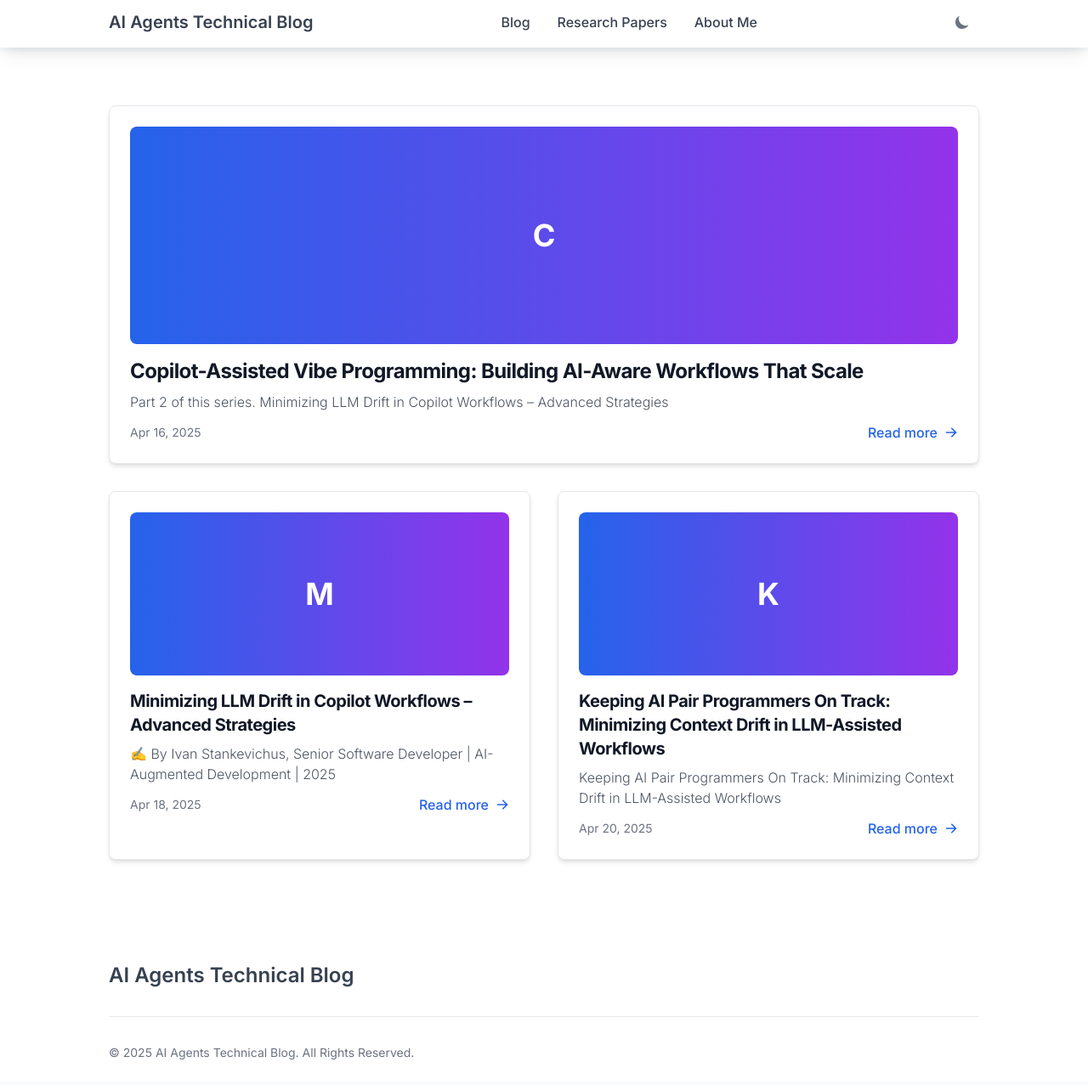
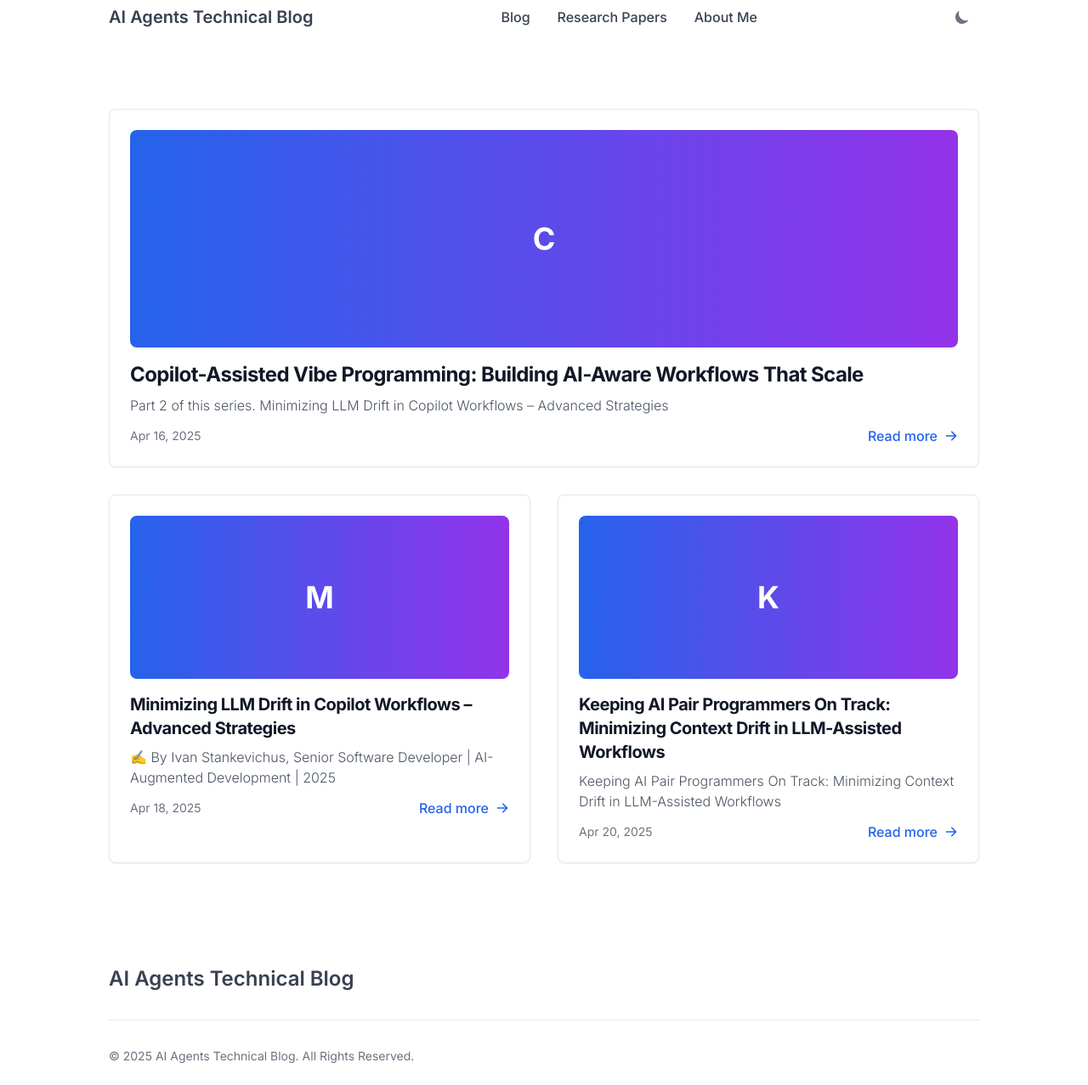
Before and after one commit to leonas5555/ai-tech-site, a Jekyll site: the page built from index.html, in a window 1280 px wide. Shown: the whole page at 85% size. Built offline with Jekyll 4.4.1, drawn with Linux system fonts in a browser that asks for light colours; nearby versions of some CDN libraries.

```diff
--- a/_includes/header.html
+++ b/_includes/header.html
@@ -1,5 +1,5 @@
 <header>
-    <nav class="bg-white border-gray-200 px-4 lg:px-6 py-2.5 dark:bg-gray-800">
+    <nav class="bg-white border-gray-200 px-4 lg:px-6 h-16 dark:bg-gray-800">
         <div class="flex flex-wrap justify-between items-center mx-auto max-w-5xl">
             <a href="{{ site.baseurl }}/" class="flex items-center">
                 <span class="self-center text-xl font-semibold whitespace-nowrap dark:text-white">{{ site.title }}</span>
--- a/index.html
+++ b/index.html
@@ -8,7 +8,7 @@ title: Home
         {% for article in site.articles %}
             {% if forloop.first %}
                 <div class="col-span-2">
-                    <div class="p-6 bg-white rounded-lg border border-gray-200 shadow-md dark:bg-gray-800 dark:border-gray-700">
+                    <div class="p-6 bg-white rounded-lg border border-gray-200 shadow-sm dark:bg-gray-800 dark:border-gray-700">
                         {% if article.featured_image %}
                         <div class="w-full h-64 overflow-hidden rounded-lg mb-4">
                             <img src="{{ article.featured_image }}" alt="{{ article.title }}" class="w-full h-full object-cover">
@@ -34,7 +34,7 @@ title: Home
                     </div>
                 </div>
             {% else %}
-                <div class="p-6 bg-white rounded-lg border border-gray-200 shadow-md dark:bg-gray-800 dark:border-gray-700">
+                <div class="p-6 bg-white rounded-lg border border-gray-200 shadow-sm dark:bg-gray-800 dark:border-gray-700">
                     {% if article.featured_image %}
                     <div class="w-full h-48 overflow-hidden rounded-lg mb-4">
                         <img src="{{ article.featured_image }}" alt="{{ article.title }}" class="w-full h-full object-cover">
@@ -65,40 +65,14 @@ title: Home
 
 <script>
   document.addEventListener('DOMContentLoaded', function() {
-    // Add smooth reveal animation for article cards
-    const cards = document.querySelectorAll('.article-card');
-
-    cards.forEach((card, index) => {
-      card.style.opacity = '0';
-      card.style.transform = 'translateY(20px)';
-
-      setTimeout(() => {
-        card.style.transition = 'opacity 0.5s ease, transform 0.5s ease';
-        card.style.opacity = '1';
-        card.style.transform = 'translateY(0)';
-      }, index * 100);
-    });
+    // Remove reveal animation that changes transform to avoid layout shift on interaction
   });
 </script>
 
 <style>
-  /* Animation styles for card hover */
-  .bg-white {
-    transition: transform 0.3s ease, box-shadow 0.3s ease;
-  }
-
-  .bg-white:hover {
-    transform: translateY(-4px);
-    box-shadow: 0 10px 25px -5px rgba(0, 0, 0, 0.1), 0 10px 10px -5px rgba(0, 0, 0, 0.04);
-  }
-
-  .dark .bg-gray-800:hover {
-    box-shadow: 0 10px 25px -5px rgba(0, 0, 0, 0.3), 0 10px 10px -5px rgba(0, 0, 0, 0.2);
-  }
-
-  /* Improve code block display */
-  code.language-md, code.language-todo {
-    line-height: 1.5;
-    font-size: 0.9em;
-  }
+  /* Disable hover movement on cards to prevent layout shift */
+  .bg-white { transition: box-shadow 0.2s ease, color 0.2s ease; }
+  .bg-white:hover { transform: none; box-shadow: 0 6px 16px -6px rgba(0,0,0,0.1), 0 4px 10px -6px rgba(0,0,0,0.06); }
+  .dark .bg-gray-800:hover { box-shadow: 0 6px 16px -6px rgba(0,0,0,0.25), 0 4px 10px -6px rgba(0,0,0,0.18); }
+  code.language-md, code.language-todo { line-height: 1.5; font-size: 0.9em; }
 </style>
```
